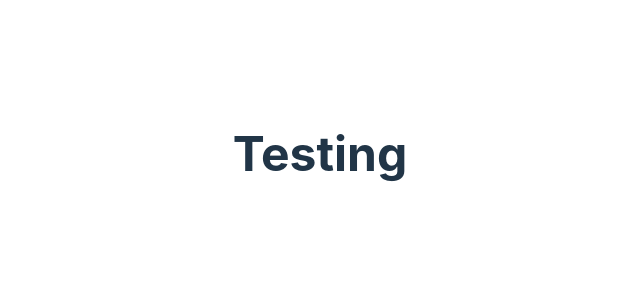
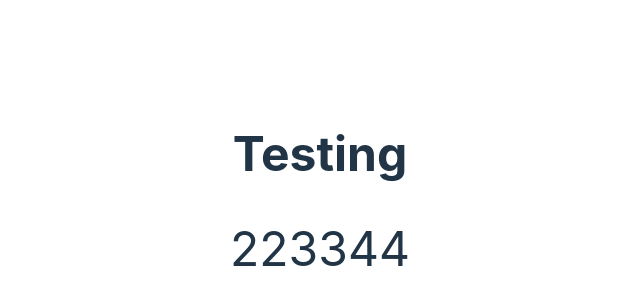
Before and after one commit to MandySpaan/JavaScript_PracticeSolutions, a React (Vite) app: page / in a window 1280 px wide. Shown: the top 304 px of the page, without its empty margins (320-960 px from the left). Built offline with nearby package versions, Linux system fonts and the light colour scheme.

Commit message:
feat: FindMissingNumber

```diff
--- a/src/App.jsx
+++ b/src/App.jsx
@@ -1,11 +1,11 @@
 import "./App.css";
-import UniqueCharacters from "./Problems/chatGPT/Easy/UniqueCharacters";
+import FindMissingNumber from "./Problems/chatGPT/Easy/FindMissingNumber";
 
 function App() {
   return (
     <>
       <h1>Testing</h1>
-      <UniqueCharacters />
+      <FindMissingNumber />
     </>
   );
 }
--- /dev/null
+++ b/src/Problems/chatGPT/Easy/FindMissingNumber.jsx
@@ -0,0 +1,39 @@
+const FindMissingNumber = () => {
+  const findMissingNumber = function (arr) {
+    let missingNumber;
+    for (let i = 0; i <= arr.length; i++) {
+      if (arr.includes(i)) {
+      } else {
+        missingNumber = i;
+        break;
+      }
+    }
+    return missingNumber;
+  };
+
+  //This does the same as above
+  const findMissingNumber2 = function (arr) {
+    // Step 1: Calculate the expected sum for numbers from 0 to n
+    const n = arr.length; // Since one number is missing, the range is from 0 to n
+    const expectedSum = (n * (n + 1)) / 2;
+
+    // Step 2: Calculate the actual sum of elements in the array
+    const actualSum = arr.reduce((acc, num) => acc + num, 0);
+
+    // Step 3: The missing number is the difference between the expected sum and actual sum
+    return expectedSum - actualSum;
+  };
+
+  return (
+    <div>
+      {findMissingNumber([3, 0, 1])}
+      {findMissingNumber2([3, 0, 1])}
+      {findMissingNumber([0, 1, 2, 4])}
+      {findMissingNumber2([0, 1, 2, 4])}
+      {findMissingNumber([5, 3, 0, 1, 2])}
+      {findMissingNumber2([5, 3, 0, 1, 2])}
+    </div>
+  );
+};
+
+export default FindMissingNumber;
```
